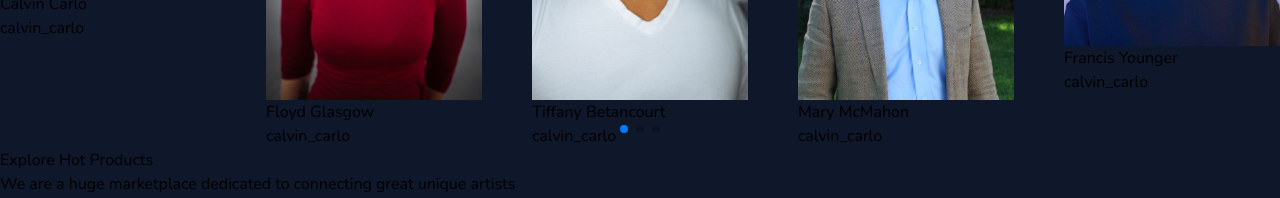
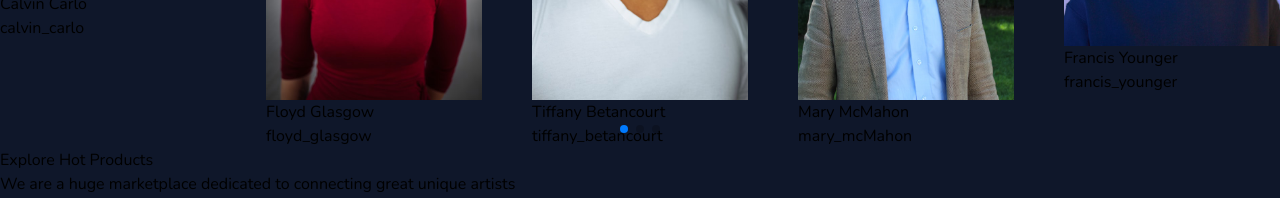
Before and after one commit to rohitsoma/NFT-Marketplace, a React (Vite) app: page / in a window 1280 px wide. Shown: the part 681-879 px from the top of the page. Built offline with nearby package versions, Linux system fonts and the light colour scheme.

Commit message:
fixed avatar data

```diff
--- a/public/data/users.js
+++ b/public/data/users.js
@@ -9,37 +9,37 @@ const users = [
   },
   {
     name: 'Floyd Glasgow',
-    handle: 'calvin_carlo',
+    handle: 'floyd_glasgow',
     gradient: 'bg-gradient-to-r from-pink-500 via-red-500 to-yellow-500',
     img: "images/avatars/avatar2.jpg",
   },
   {
     name: 'Tiffany Betancourt',
-    handle: 'calvin_carlo',
+    handle: 'tiffany_betancourt',
     gradient: 'bg-gradient-to-r from-yellow-200 via-green-200 to-green-500',
     img: "images/avatars/avatar3.jpg",
   },
   {
     name: 'Mary McMahon',
-    handle: 'calvin_carlo',
+    handle: 'mary_mcMahon',
     gradient: 'bg-gradient-to-r from-yellow-200 via-yellow-400 to-yellow-700',
     img: "images/avatars/avatar4.jpg",
   },
   {
     name: 'Francis Younger',
-    handle: 'calvin_carlo',
+    handle: 'francis_younger',
     gradient: 'bg-gradient-to-r from-indigo-300 to-purple-400',
     img: "images/avatars/avatar5.jpg",
   },
   {
     name: 'Rohit Soma',
-    handle: 'rohit-soma',
+    handle: 'rohit_soma',
     gradient: 'bg-gradient-to-r from-purple-200 via-purple-400 to-purple-800',
     img: "images/avatars/avatar6.jpg",
   },
   {
     name: 'Donald Nielsen',
-    handle: 'calvin_carlo',
+    handle: 'donald_nielsen',
     gradient: 'bg-gradient-to-r from-yellow-600 to-red-600',
     img: "images/avatars/avatar7.jpg",
   },
```
